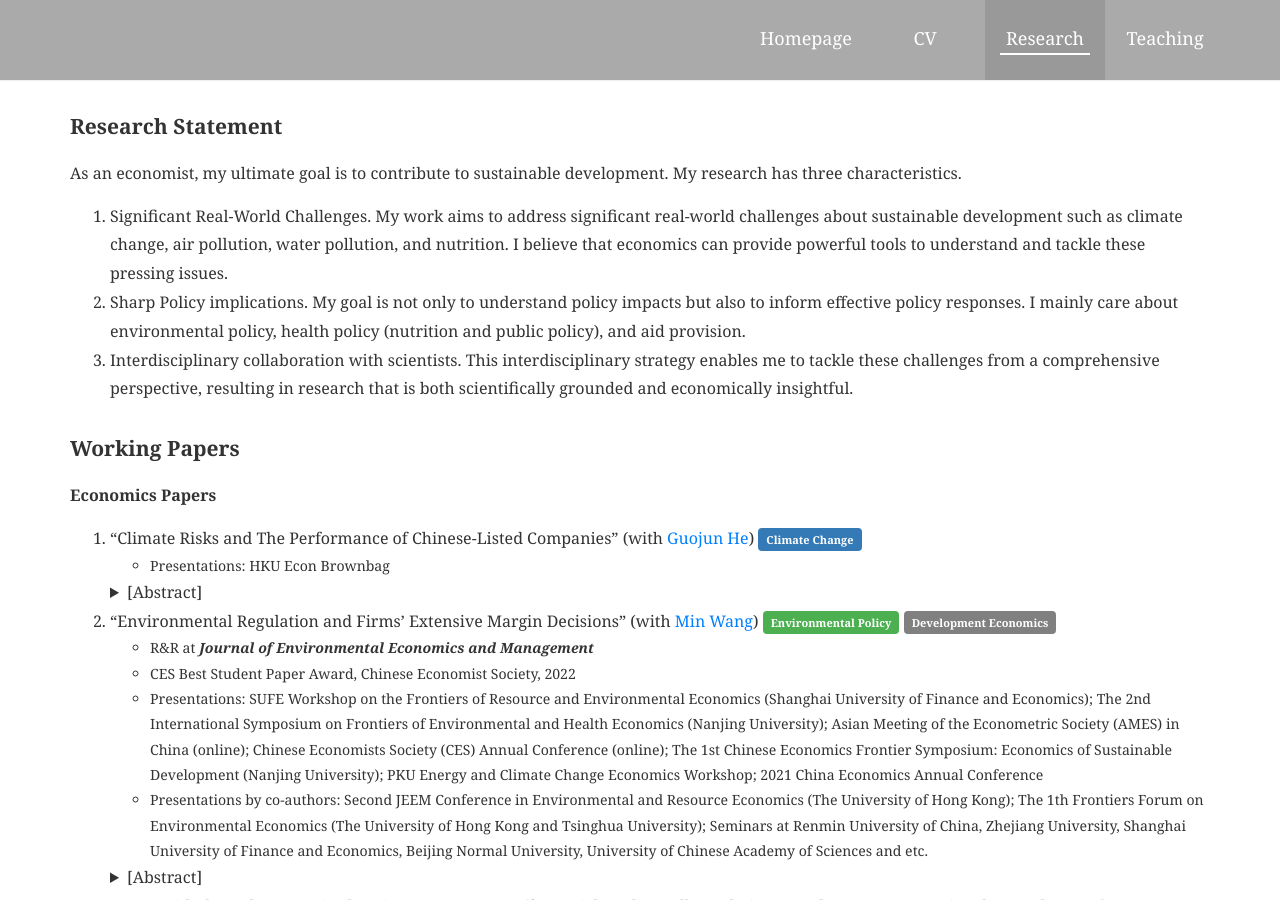
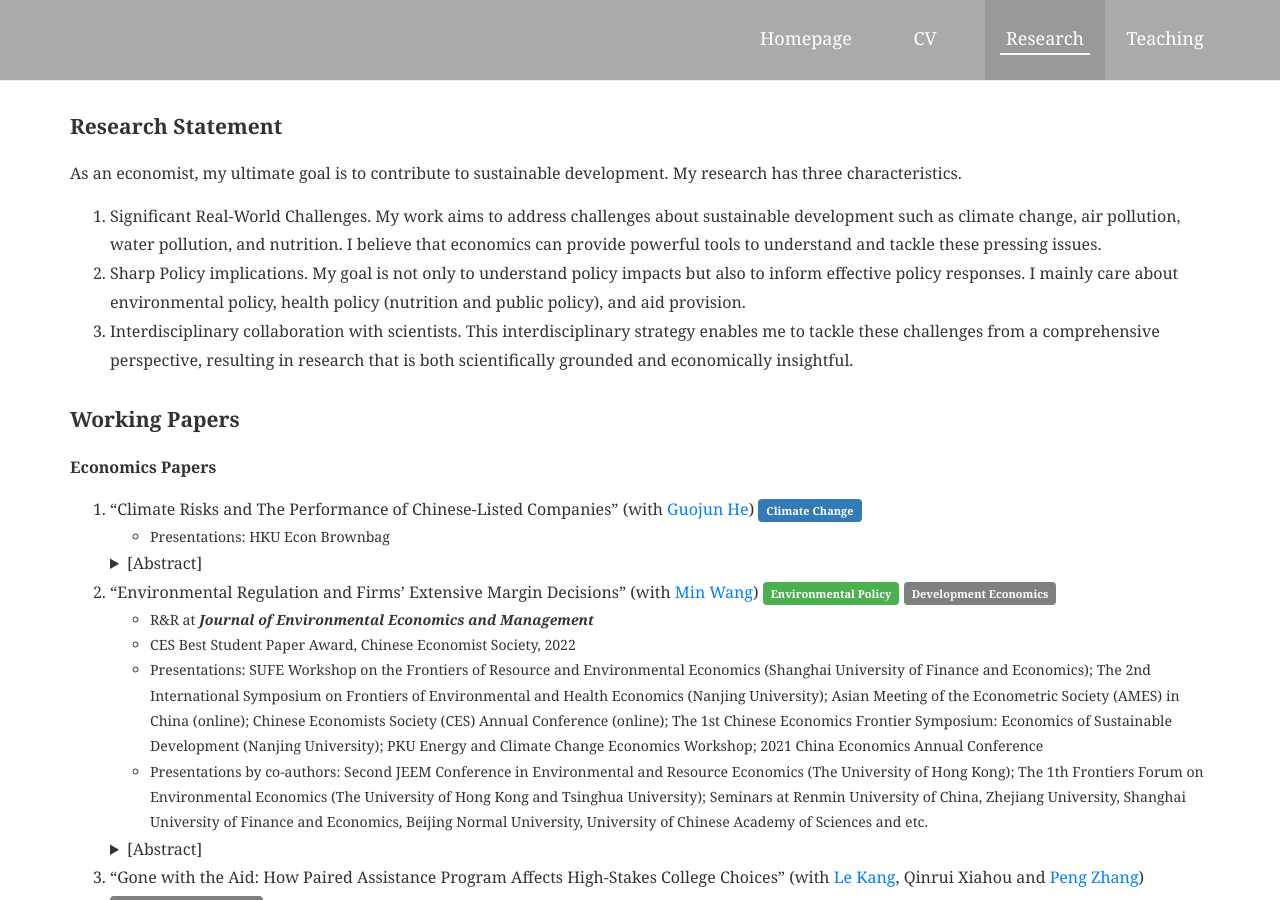
Before and after one commit to shuoliecon/shuoliecon.github.io, a Jekyll site: the page built from pages/_research/index.md, in a window 1280 px wide and 900 px high. Built offline with Jekyll 4.4.1, drawn with Linux system fonts in a browser that asks for light colours.

Commit message:
Update index.md

```diff
--- a/pages/_research/index.md
+++ b/pages/_research/index.md
@@ -7,7 +7,7 @@ no_heading: true
 ## Research Statement
 As an economist, my ultimate goal is to contribute to sustainable development. My research has three characteristics.
 
-1. Significant Real-World Challenges. My work aims to address significant real-world challenges about sustainable development such as climate change, air pollution, water pollution, and nutrition. I believe that economics can provide powerful tools to understand and tackle these pressing issues.
+1. Significant Real-World Challenges. My work aims to address challenges about sustainable development such as climate change, air pollution, water pollution, and nutrition. I believe that economics can provide powerful tools to understand and tackle these pressing issues.
 
 2. Sharp Policy implications. My goal is not only to understand policy impacts but also to inform effective policy responses. I mainly care about environmental policy, health policy (nutrition and public policy), and aid provision.
 
```
